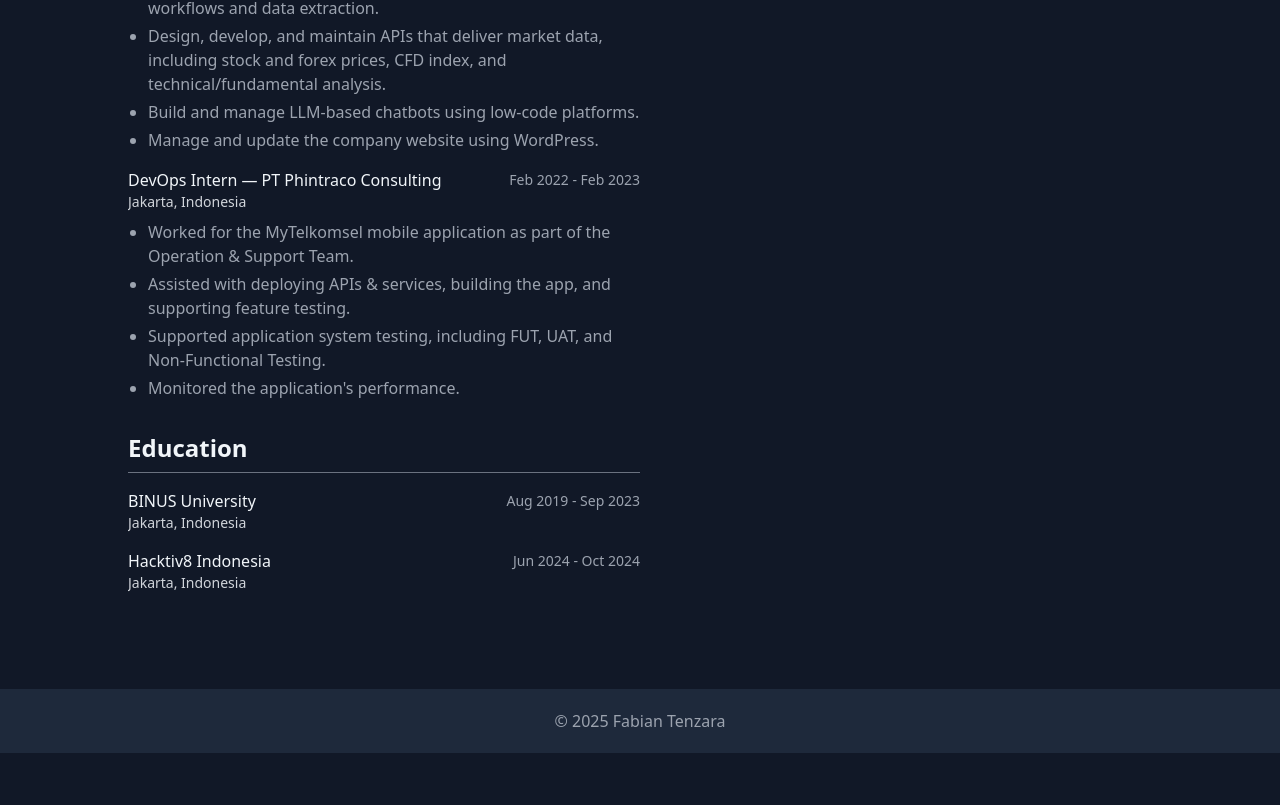
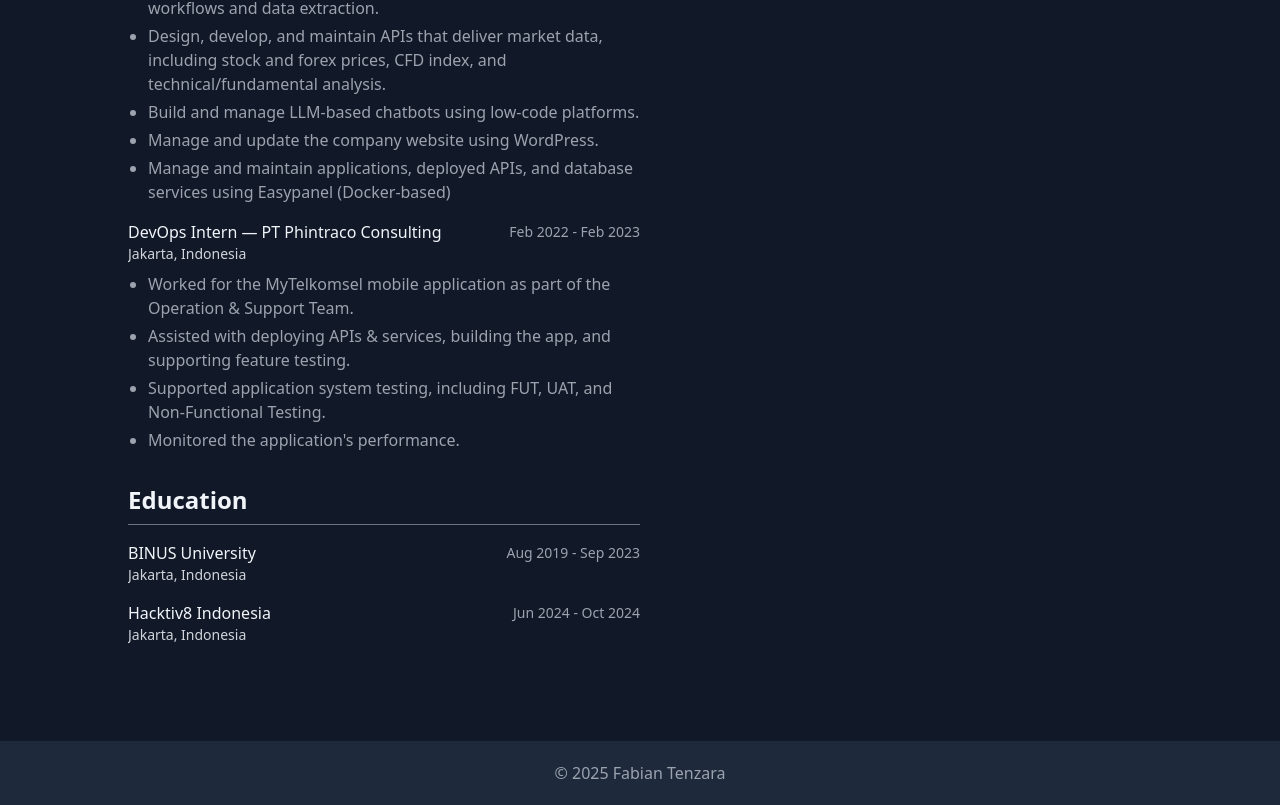
Before and after one commit to tzrfabian/tzrfabian-profile, a Next.js app: page / in a window 1280 px wide. Shown: the part 1351-2156 px from the top of the page. Before the commit the page ends 2104 px from the top, so only its background shows below. Built offline with nearby package versions, Linux system fonts and the light colour scheme.

Commit message:
refac: add new current job desc

```diff
--- a/src/components/ExpEduSection.jsx
+++ b/src/components/ExpEduSection.jsx
@@ -17,6 +17,7 @@ export default function ExpEdu() {
                   <li>Design, develop, and maintain APIs that deliver market data, including stock and forex prices, CFD index, and technical/fundamental analysis.</li>
                   <li>Build and manage LLM-based chatbots using low-code platforms.</li>
                   <li>Manage and update the company website using WordPress.</li>
+                  <li>Manage and maintain applications, deployed APIs, and database services using Easypanel (Docker-based)</li>
                   </ul>
                 </div>
 
```
